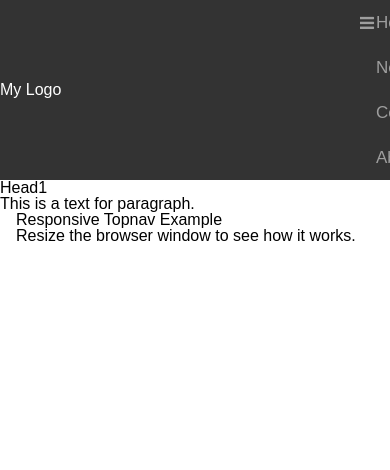
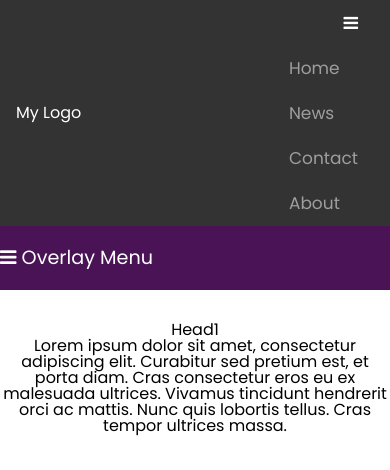
Before and after one commit to ShalishaManila/ITTFW10, a plain HTML site: page index.html in a window 390 px wide. Both pictures are taken after a click on the link 366 px from the left and 23 px from the top of the page. Drawn offline with nearby package versions, Linux system fonts and the light colour scheme.

Commit message:
Created two menus
Burger Menu
Overlay menu

```diff
--- a/css/index.css
+++ b/css/index.css
@@ -1,25 +1,31 @@
 body {
   margin: 0;
-    font-family: Arial, Helvetica, sans-serif;
+  font-family: Poppins;
 }
 
-  .headersection{
-    display:flex;
+.headersection {
+  margin-bottom: 2em;
+}
+
+.burgernavsection {
+  display: flex;
   flex-direction: row;
   background-color: #333;
   justify-content: space-between;
 }
 
-  .logosection{
+.logosection {
   align-content: center;
-    color:white;
+  color: white;
+  margin-left: 1em;
 }
 
-  .navmenu {
+.burgernav {
   overflow: hidden;
+  margin-right: 1em;
 }
 
-  .navmenu a {
+.burgernav a {
   float: left;
   display: block;
   color: #9e9e9e;
@@ -29,48 +35,95 @@ body {
   font-size: 17px;
 }
 
-  .navmenu a:hover {
-    background-color: #ffffff;
+.burgernav a:hover {
+  background-color: #656565;
   color: black;
 }
-  .navmenu .icon {
+
+.burgernav .icon {
+  display: none;
+  color: white;
+}
+
+@media screen and (max-width: 600px) {
+  .burgernav a {
     display: none;
   }
 
-  @media screen and (max-width: 600px) {
-    .navmenu{
-        width:30px;
-    }
-    .navmenu a{
-        display:none;
-    }
-    .navmenu a.icon {
+  .burgernav a.icon {
     float: right;
     display: block;
   }
-    .navmenu.responsive {position: relative;}
-    .navmenu.responsive .icon {
-      position: absolute;
-      right: 0;
-      top: 0;
+
+  .burgernav.responsive {
+    position: relative;
   }
-    .navmenu.responsive a {
+
+  .burgernav.responsive a {
     float: none;
     display: block;
     text-align: left;
+    background-color: transparent;
+  }
+
+  .burgernav a.icon {
+    text-align: right;
+    color: white;
   }
 }
 
-  /* @media screen and (max-width: 600px) {
-    .navmenu.responsive {position: relative;}
-    .navmenu.responsive .icon {
+.overlaynavsection {
+  background-color: rgb(73, 19, 86);
+  height: 4em;
+  align-content: center;
+}
+
+.overlaymenu {
+  cursor: pointer;
+  font-size: larger;
+  color: white;
+}
+
+.overylaynav {
+  height: 100%;
+  width: 0;
+  position: fixed;
+  z-index: 1;
+  top: 0;
+  left: 0;
+  background-color: rgb(0,0,0);
+  background-color: rgba(0,0,0, 0.9);
+  overflow-x: hidden;
+  transition: 0.5s;
+}
+
+.overlay-content {
+  position: relative;
+  top: 25%;
+  text-align: center;
+  margin-top: 30px;
+}
+
+.overylaynav a {
+  padding: 8px;
+  text-decoration: none;
+  color: #818181;
+  display: block;
+  transition: 0.3s;
+}
+
+.overylaynav a:hover,
+.overylaynav a:focus {
+  color: #f1f1f1;
+}
+
+.overylaynav .closebtn {
   position: absolute;
-      right: 0;
-      top: 0;
+  top: 20px;
+  right: 45px;
+  font-size: 40px;
 }
-    .navmenu.responsive a {
-      float: none;
-      display: block;
-      text-align: left;
+
+main {
+  text-align: center;
 }
-  } */
--- a/index.html
+++ b/index.html
@@ -4,6 +4,12 @@
 <head>
     <meta charset="UTF-8">
     <meta name="viewport" content="width=device-width, initial-scale=1.0">
+    <link rel="preconnect" href="https://fonts.googleapis.com">
+    <link rel="preconnect" href="https://fonts.gstatic.com" crossorigin>
+    <link
+        href="https://fonts.googleapis.com/css2?family=Mulish:ital,wght@0,200..1000;1,200..1000&family=Poppins:ital,wght@0,100;0,200;0,300;0,400;0,500;0,600;0,700;0,800;0,900;1,100;1,200;1,300;1,400;1,500;1,600;1,700;1,800;1,900&family=Roboto:ital,wght@0,100..900;1,100..900&display=swap"
+        rel="stylesheet">
+
     <link rel="stylesheet" href="https://cdnjs.cloudflare.com/ajax/libs/normalize/8.0.1/normalize.min.css">
     <link rel="stylesheet" href="https://cdn.jsdelivr.net/npm/reset-css@5.0.2/reset.min.css">
     <link rel="stylesheet" href="https://cdnjs.cloudflare.com/ajax/libs/font-awesome/4.7.0/css/font-awesome.min.css">
@@ -15,10 +21,11 @@
 
 <body>
     <header class="headersection">
+        <div class="burgernavsection">
             <div class="logosection">
                 <h1 class="logotext">My Logo</h1>
             </div>
-        <div class="navmenu" id="myNav">
+            <div class="burgernav" id="myNav">
                 <a href="javascript:void(0);" class="icon" onclick="myFunction()">
                     <i class="fa fa-bars"></i>
                 </a>
@@ -28,14 +35,25 @@
                 <a href="#about">About</a>
 
             </div>
+        </div>
+        <div class="overlaynavsection">
+            <div id="myNav2" class="overylaynav">
+                <a href="javascript:void(0)" class="closebtn" onclick="closeOverlayNav()">&times;</a>
+                <div class="overlay-content">
+                    <a href="#">Home2</a>
+                    <a href="#">News2</a>
+                    <a href="#">Ccontact2</a>
+                    <a href="#">About2</a>
+                </div>
+            </div>
+            <span class="overlaymenu" onclick="openOverlayNav()"><i class="fa fa-bars"></i>  Overlay Menu</span>
+        </div>
     </header>
     <main>
         <h1 class="titletext">Head1</h1>
-        <p class="paratext">This is a text for paragraph.</p>
-        <div style="padding-left:16px">
-            <h2>Responsive Topnav Example</h2>
-            <p>Resize the browser window to see how it works.</p>
-        </div>
+        <p class="paratext">Lorem ipsum dolor sit amet, consectetur adipiscing elit. Curabitur sed pretium est, et porta
+            diam. Cras consectetur eros eu ex malesuada ultrices. Vivamus tincidunt hendrerit orci ac mattis. Nunc quis
+            lobortis tellus. Cras tempor ultrices massa.</p>
     </main>
     <footer>
 
@@ -43,11 +61,19 @@
     <script>
         function myFunction() {
             var x = document.getElementById("myNav");
-            if (x.className === "navmenu") {
+            if (x.className === "burgernav") {
                 x.className += " responsive";
             } else {
-                x.className = "navmenu";
+                x.className = "burgernav";
             }
+        }
+        function openOverlayNav() {
+            document.getElementById("myNav2").style.width = "20%";
+
+        }
+
+        function closeOverlayNav() {
+            document.getElementById("myNav2").style.width = "0%";
         }
     </script>
 </body>
```
Lines whose indentation alone changed are shown as unchanged.
